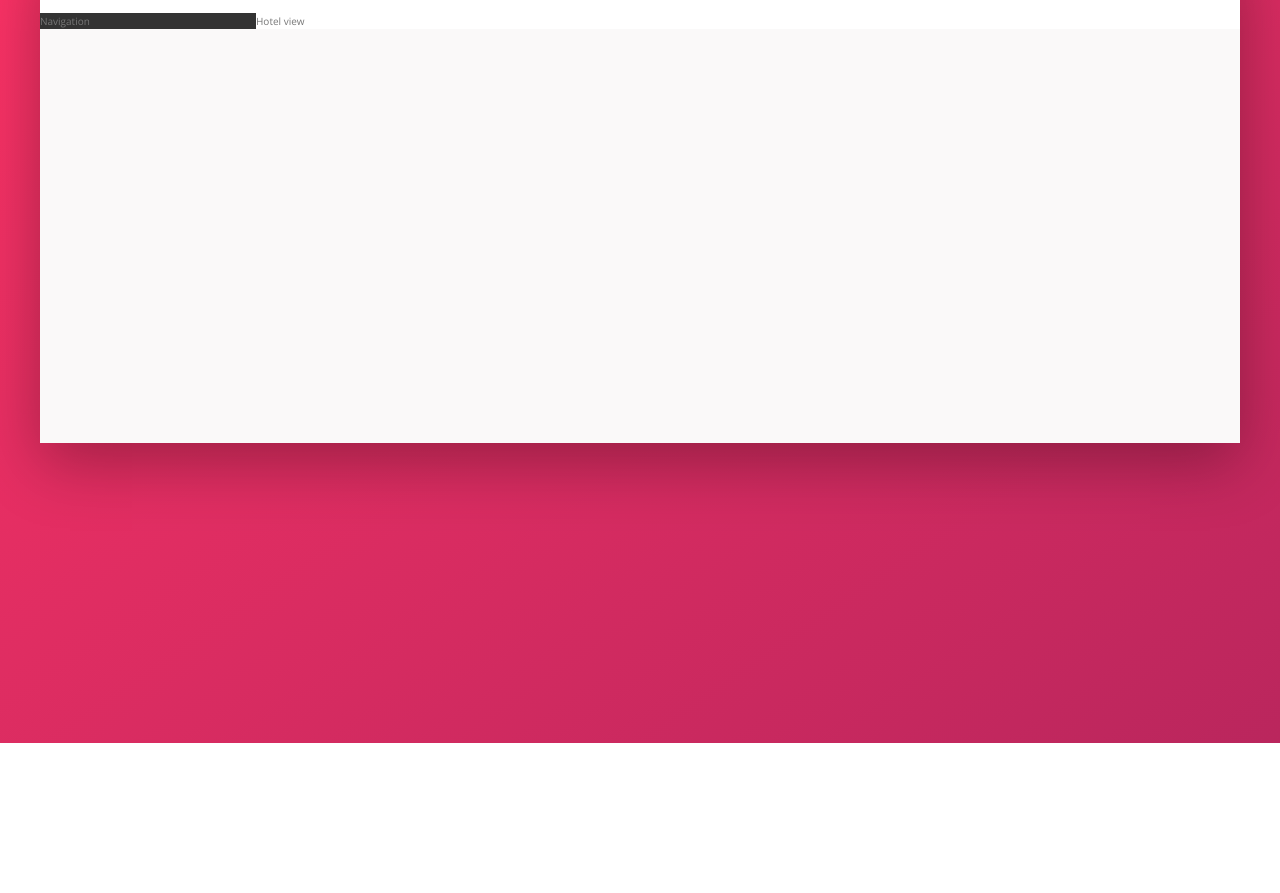
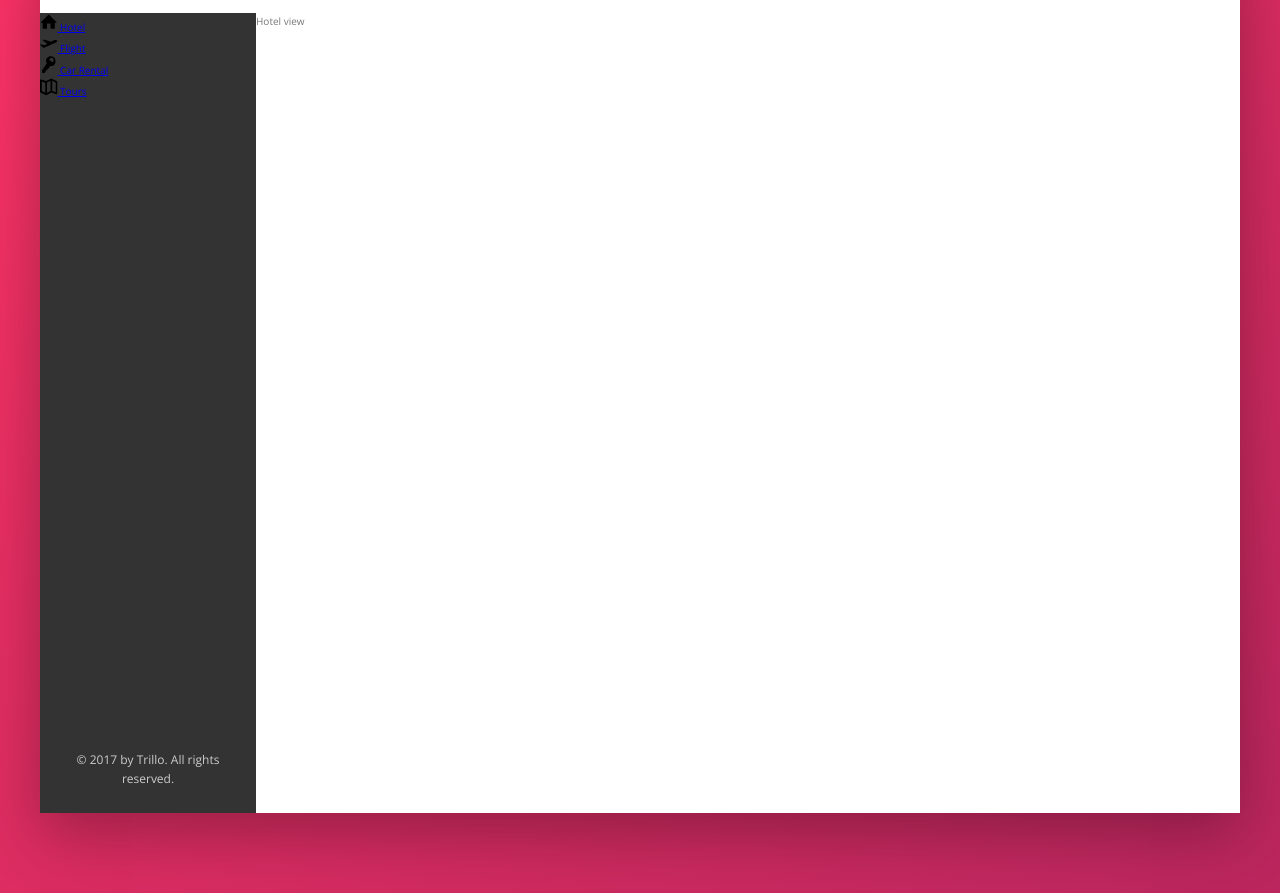
Before and after one commit to AllendeTruth/Trillo, a website: page index.html in a window 1280 px wide. Shown: the part 137-1030 px from the top of the page. Before the commit the page ends 880 px from the top, so only its background shows below. Drawn offline with nearby package versions, Linux system fonts and the light colour scheme.

Commit message:
added sidbar

```diff
--- a/index.html
+++ b/index.html
@@ -44,7 +44,43 @@
             </header>
             <div class="content">
                 <nav class="sidebar">
-                    Navigation
+                    <ul class="side-nav">
+                        <li class="side-nav__item">
+                            <a href="#" class="side-nav__link">
+                                <svg class="side-nav__icon">
+                                    <use xlink:href = "img/sprite.svg#icon-home"></use>
+                                </svg>
+                                <span>Hotel</span>
+                            </a>
+                        </li>
+                        <li class="side-nav__item">
+                                <a href="#" class="side-nav__link">
+                                    <svg class="side-nav__icon">
+                                        <use xlink:href = "img/sprite.svg#icon-aircraft-take-off"></use>
+                                    </svg>
+                                    <span>Flight</span>
+                                </a>
+                        </li>
+                        <li class="side-nav__item">
+                                <a href="#" class="side-nav__link">
+                                    <svg class="side-nav__icon">
+                                        <use xlink:href = "img/sprite.svg#icon-key"></use>
+                                    </svg>
+                                    <span>Car Rental</span>
+                                </a>
+                        </li>
+                        <li class="side-nav__item">
+                                <a href="#" class="side-nav__link">
+                                    <svg class="side-nav__icon">
+                                        <use xlink:href = "img/sprite.svg#icon-map"></use>
+                                    </svg>
+                                    <span>Tours</span>
+                                </a>
+                         </li>
+                    </ul>
+                    <div class="legal">
+                        &copy; 2017 by Trillo. All rights reserved.
+                    </div>
                 </nav>
                 <main class="hotel-view">
                     Hotel view
--- a/sass/_components.scss
+++ b/sass/_components.scss
@@ -129,3 +129,30 @@
 
 
 }
+
+/////////////////////////////////////
+//SIDE NAVIGATION
+
+.side-nav{
+    list-style: none;
+    &__item {
+
+    }
+    &__link{
+
+    }
+    &__icon{
+        width: 1.75rem;
+        height: 1.75rem;
+    }
+}
+
+/////////////////////////////////////
+//LEGAL
+
+.legal{
+    font-size: 1.2rem;
+    color: var(--color-grey-light-4);
+    text-align: center;
+    padding: 2.5rem;
+}
--- a/sass/_layout.scss
+++ b/sass/_layout.scss
@@ -25,9 +25,15 @@
     background-color: var(--color-grey-dark-1);
 
     flex: 0 0 18%;//width of sidebar
+
+    display: flex;
+    flex-direction: column;
+    justify-content: space-between;
 }
 
 .hotel-view{
     background-color: #fff;
+    height: 80rem;//test
     flex: 1;//element grows as much as it can to fill up space
+
 }
```
Also changed, not shown: css/style.css.
